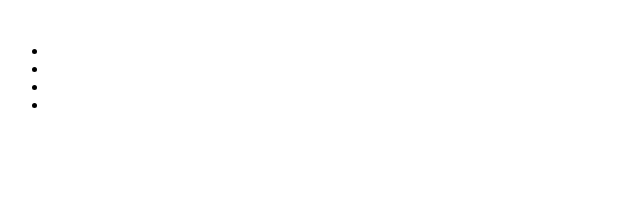
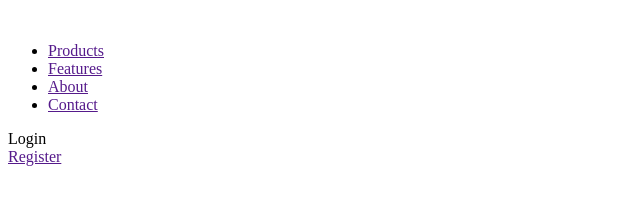
Before and after one commit to babboe1/Phantom_devz_crypto_project, a plain HTML site: page index.html in a window 1280 px wide. Shown: the whole page, without its empty margins (0-640 px from the left). Drawn offline with Linux system fonts and the light colour scheme.

Commit message:
refactor: update file

```diff
--- /dev/null
+++ b/assets/styles/style.css
@@ -0,0 +1,5 @@
+* {
+	box-sizing: border-box;
+	padding: 0;
+	margin: 0;
+}
--- a/index.html
+++ b/index.html
@@ -17,14 +17,27 @@
          <nav id="nav">
             <!-- Nav menu items -->
             <ul class="nav__menu">
-               <li class="nav__menu-item"></li>
-               <li class="nav__menu-item"></li>
-               <li class="nav__menu-item"></li>
-               <li class="nav__menu-item"></li>
+               <li class="nav__menu-item">
+                  <a href="" class="menu-item__link"> Products </a>
+               </li>
+               <li class="nav__menu-item">
+                  <a href="" class="menu-item__link"> Features </a>
+               </li>
+               <li class="nav__menu-item">
+                  <a href="" class="menu-item__link"> About </a>
+               </li>
+               <li class="nav__menu-item">
+                  <a href="" class="menu-item__link"> Contact </a>
+               </li>
             </ul>
 
             <!-- Div for Login and register -->
-            <div class="nav__login"></div>
+            <div class="nav__login">
+               <span class="nav__login--text"> Login </span>
+               <div class="nav__register">
+                  <a href="" class="nav__register--link"> Register </a>
+               </div>
+            </div>
          </nav>
       </header>
       <main id="main"></main>
```
